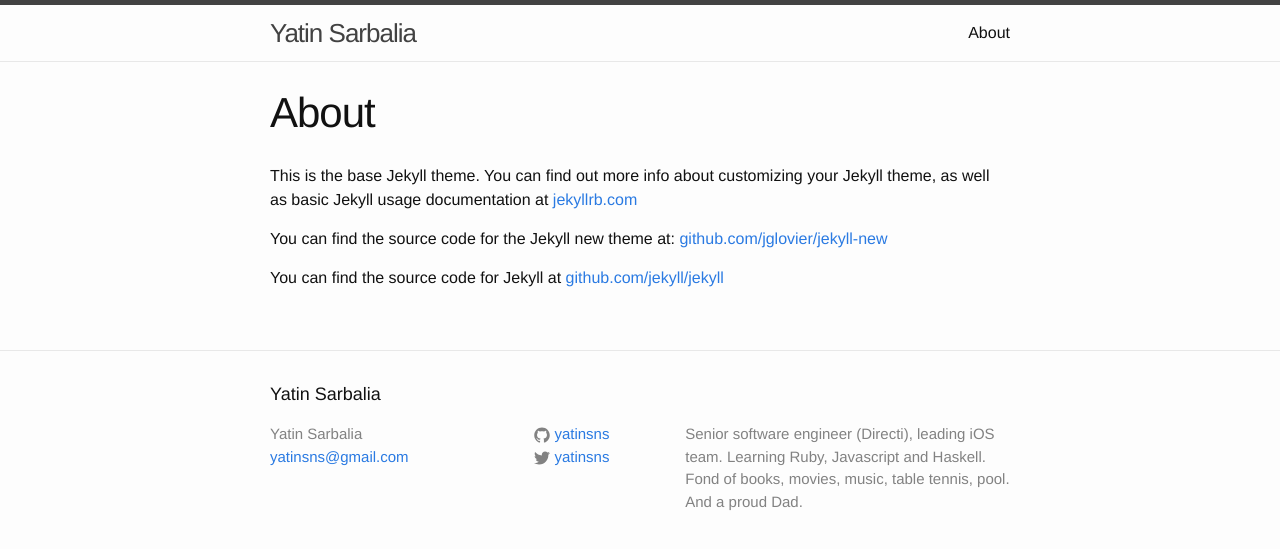
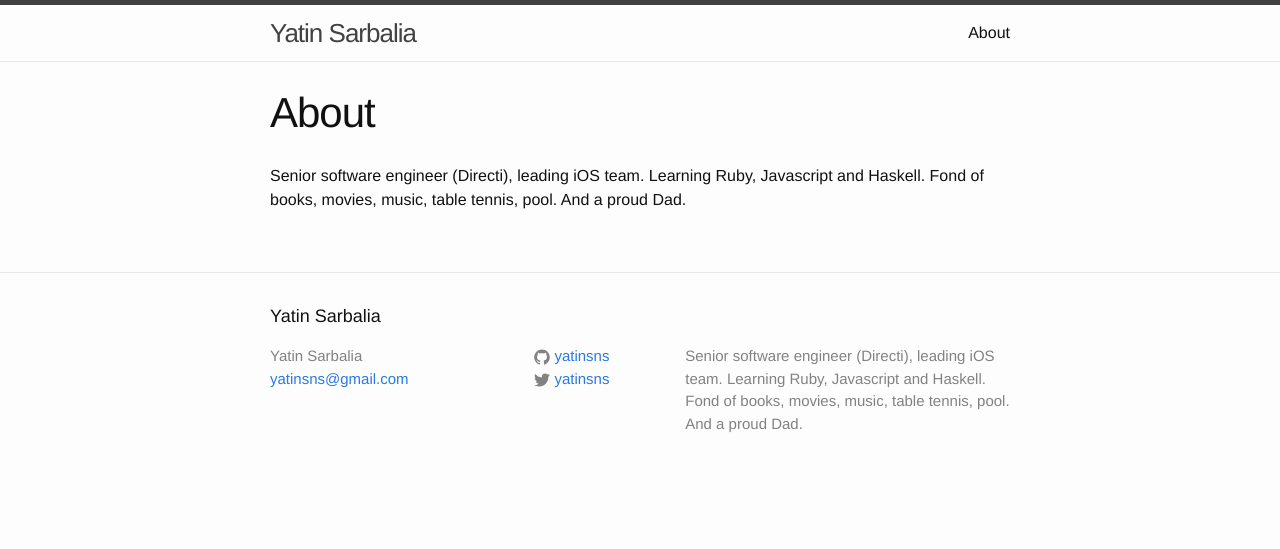
Before and after one commit to yatinsns/yatinsns.github.io, a Jekyll site: the page built from about.md, in a window 1280 px wide. Shown: the top 549 px of the page. Built offline with Jekyll 4.4.1, drawn with Linux system fonts in a browser that asks for light colours.

Commit message:
Update about

```diff
--- a/about.md
+++ b/about.md
@@ -4,8 +4,4 @@ title: About
 permalink: /about/
 ---
 
-This is the base Jekyll theme. You can find out more info about customizing your Jekyll theme, as well as basic Jekyll usage documentation at [jekyllrb.com](http://jekyllrb.com/)
-
-You can find the source code for the Jekyll new theme at: [github.com/jglovier/jekyll-new](https://github.com/jglovier/jekyll-new)
-
-You can find the source code for Jekyll at [github.com/jekyll/jekyll](https://github.com/jekyll/jekyll)
+Senior software engineer (Directi), leading iOS team. Learning Ruby, Javascript and Haskell. Fond of books, movies, music, table tennis, pool. And a proud Dad.
```
